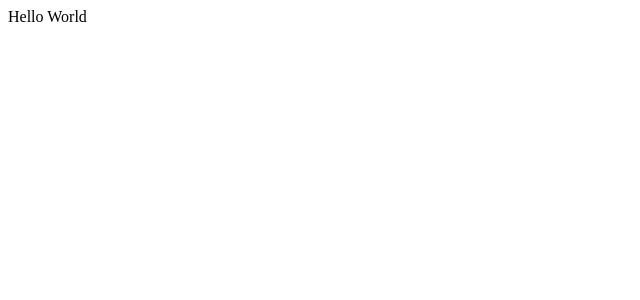
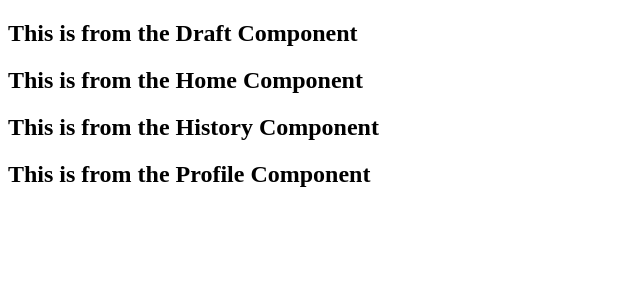
Before and after one commit to Boucher-David/DraftKats, a React app: page / in a window 1280 px wide. Shown: the top 300 px of the page, without its empty margins (0-640 px from the left). Built offline with nearby package versions, Linux system fonts and the light colour scheme; the HTML template or start-up script is replaced by a standard one.

Commit message:
Added basic components.

```diff
--- a/client/App.js
+++ b/client/App.js
@@ -1,5 +1,9 @@
 import React from 'react';
 import ReactDom from 'react-dom';
+import DraftDisplay from './components/categories/draft';
+import HomeDisplay from './components/categories/home';
+import HistoryDisplay from './components/categories/history';
+import ProfileDisplay from './components/categories/profile';
 
 class App extends React.Component {
     constructor(props) {
@@ -7,7 +11,12 @@ class App extends React.Component {
     }
     render() {
         return (
-            <div>Hello World</div>
+          <div>
+            <DraftDisplay />
+            <HomeDisplay />
+            <HistoryDisplay />
+            <ProfileDisplay />
+          </div>
         )
     }
 }
--- /dev/null
+++ b/client/components/categories/draft.js
@@ -0,0 +1,17 @@
+import React from 'react';
+
+class DraftDisplay extends React.Component {
+  constructor(props) {
+    super(props);
+  }
+
+  render() {
+    return (
+      <div>
+        <h2>This is from the Draft Component</h2>
+      </div>
+    )
+  }
+}
+
+module.exports = DraftDisplay;
--- /dev/null
+++ b/client/components/categories/history.js
@@ -0,0 +1,17 @@
+import React from 'react';
+
+class HistoryDisplay extends React.Component {
+  constructor(props) {
+    super(props);
+  }
+
+  render() {
+    return (
+      <div>
+        <h2>This is from the History Component</h2>
+      </div>
+    )
+  }
+}
+
+module.exports = HistoryDisplay;
--- /dev/null
+++ b/client/components/categories/home.js
@@ -0,0 +1,17 @@
+import React from 'react';
+
+class HomeDisplay extends React.Component {
+  constructor(props) {
+    super(props);
+  }
+
+  render() {
+    return (
+      <div>
+        <h2>This is from the Home Component</h2>
+      </div>
+    )
+  }
+}
+
+module.exports = HomeDisplay;
--- /dev/null
+++ b/client/components/categories/profile.js
@@ -0,0 +1,17 @@
+import React from 'react';
+
+class ProfileDisplay extends React.Component {
+  constructor(props) {
+    super(props);
+  }
+
+  render() {
+    return (
+      <div>
+        <h2>This is from the Profile Component</h2>
+      </div>
+    )
+  }
+}
+
+module.exports = ProfileDisplay;
```
